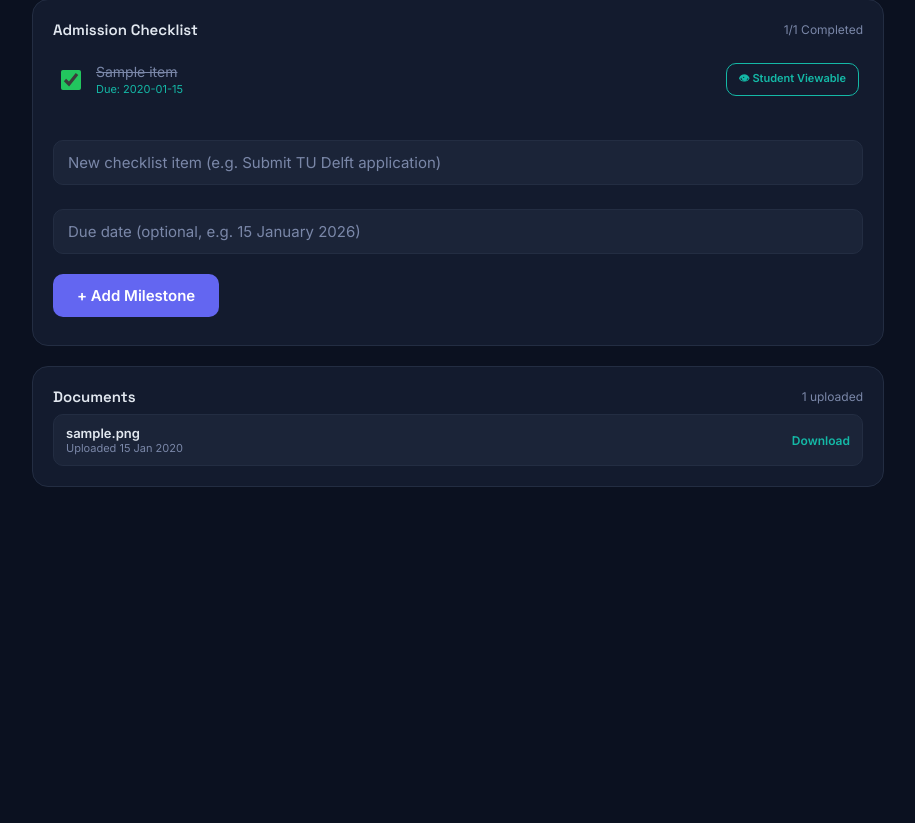
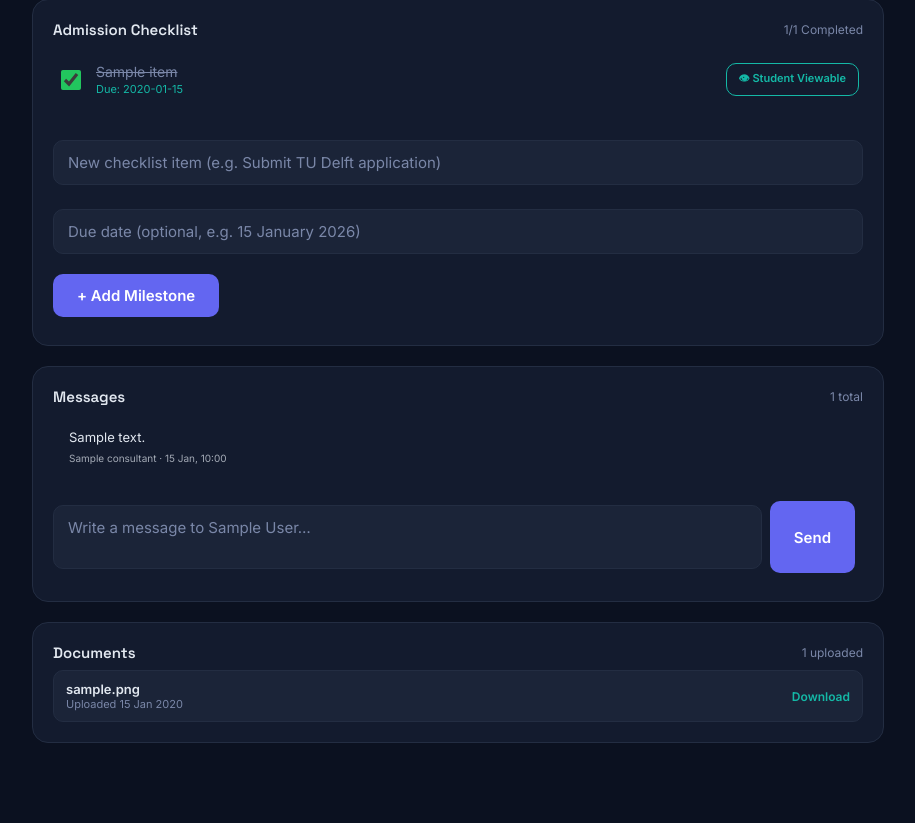
Before and after one commit to gulercihangir/study-abroad-dashboard, a Flask app: page /consultant/student/1 in a window 1280 px wide. Shown: the part 357-1180 px from the top of the page, without its empty margins (322-1237 px from the left). Before the commit the page ends 844 px from the top, so only its background shows below. Run offline with Flask 3, Linux system fonts and the light colour scheme; a user stored in the database is signed in; tables that the repository leaves empty hold one stand-in row (values such as "Sample post"); parts of the project's set-up code (start-up, migrations or seed data) failed here and were passed over.

Commit message:
Add messaging between consultant and student
Adds a Message model and a two-way thread: students message their
assigned consultant from a new /my-messages page, consultants reply
from the student's existing CRM detail page. Both views show the same
thread (consultant messages right-aligned/teal, student messages
left-aligned) with a scrollable history and a send form. Tested
end-to-end locally (register both sides, pair via the existing accept
flow, send from each direction, confirm both pages render correctly
and an unpaired student sees the right empty state).

Also includes a small pre-existing edit to MAJOR_ALIASES adding
Turkish/English art-related major aliases (güzel sanatlar, resim,
heykel, fotoğraf, müzik, etc.) — unrelated to messaging, already
staged from local editing.

```diff
--- a/app.py
+++ b/app.py
@@ -305,6 +305,19 @@
 
     def __repr__(self):
         return self.original_filename
+
+
+class Message(db.Model):
+    id = db.Column(db.Integer, primary_key=True)
+    student_id = db.Column(db.Integer, db.ForeignKey("student.id"), nullable=False)
+    sender_type = db.Column(db.String(10), nullable=False)  # "student" or "consultant"
+    body = db.Column(db.Text, nullable=False)
+    created_at = db.Column(db.DateTime, server_default=db.func.now())
+
+    student = db.relationship("Student", backref="messages")
+
+    def __repr__(self):
+        return f"{self.sender_type}: {self.body[:30]}"
 
 
 @login_manager.user_loader
@@ -468,6 +481,7 @@
     "ict & software engineering": ["bilgi teknolojileri"],
     "business information technology": ["işletme bilişim sistemleri", "isletme bilisim sistemleri"],
     "global sustainability science": ["sürdürülebilirlik bilimi", "surdurulebilirlik bilimi"],
+    "art": ["güzel sanatlar", "guzel sanatlar", "resim", "heykel", "fotoğraf", "fotograf", "müzik", "muzik", "performans", "music", "painting", "sculpture", "photography", "performance"],
 }
 
 
@@ -1351,6 +1365,13 @@
         return "Not authorized to view this student.", 403
 
     if request.method == "POST":
+        if request.form.get("form_type") == "message":
+            body = request.form.get("message_body", "").strip()
+            if body:
+                db.session.add(Message(student_id=student.id, sender_type="consultant", body=body))
+                db.session.commit()
+            return redirect(f"/consultant/student/{student_id}#messages")
+
         title = request.form.get("title", "").strip()
         due_date = request.form.get("due_date", "").strip()
         if title:
@@ -1366,6 +1387,7 @@
     )
     checklist = ChecklistItem.query.filter_by(student_id=student.id).order_by(ChecklistItem.created_at.asc()).all()
     documents = Document.query.filter_by(student_id=student.id).order_by(Document.uploaded_at.desc()).all()
+    messages = Message.query.filter_by(student_id=student.id).order_by(Message.created_at.asc()).all()
 
     student_cards, stats = get_consultant_overview(current_user)
 
@@ -1375,6 +1397,7 @@
         profile=latest_profile,
         checklist=checklist,
         documents=documents,
+        messages=messages,
         student_cards=student_cards,
         stats=stats,
         active_student_id=student.id,
@@ -1422,6 +1445,22 @@
         .all()
     )
     return render_template("my_checklist.html", items=items)
+
+
+# ─── Student <-> consultant messages ─────────────────────────────────────────
+
+@app.route("/my-messages", methods=["GET", "POST"])
+@student_required
+def my_messages():
+    if request.method == "POST":
+        body = request.form.get("message_body", "").strip()
+        if body and current_user.consultant_id:
+            db.session.add(Message(student_id=current_user.id, sender_type="student", body=body))
+            db.session.commit()
+        return redirect("/my-messages")
+
+    messages = Message.query.filter_by(student_id=current_user.id).order_by(Message.created_at.asc()).all()
+    return render_template("my_messages.html", messages=messages)
 
 
 # ─── Student's own documents ─────────────────────────────────────────────────
@@ -1682,10 +1721,11 @@
 # Student view is kept only as a fallback for edge cases (fixing a typo,
 # reassigning after a consultant leaves) rather than the everyday path.
 #
-# SavedAnswers, ChecklistItem, and Document intentionally have no admin view:
-# they're already fully manageable through the CRM (student profile chips,
-# milestone checklist, and document panel respectively), so a second raw-table
-# CRUD for the same data would just be redundant clutter with no real use.
+# SavedAnswers, ChecklistItem, Document, and Message intentionally have no
+# admin view: they're already fully manageable through the CRM (student
+# profile chips, milestone checklist, document panel, and message thread
+# respectively), so a second raw-table CRUD for the same data would just be
+# redundant clutter with no real use.
 admin.add_view(StudentAdmin(Student, db.session, name="Students", category="People"))
 admin.add_view(SecureModelView(Consultant, db.session, name="Consultants", category="People"))
 admin.add_view(SecureModelView(ConsultationLead, db.session, name="Consultation Leads", category="People"))
--- a/static/css/style.css
+++ b/static/css/style.css
@@ -1343,6 +1343,62 @@
   text-decoration: underline;
 }
 
+/* Message thread */
+.message-thread {
+  display: flex;
+  flex-direction: column;
+  gap: 10px;
+  max-height: 420px;
+  overflow-y: auto;
+  padding: 4px 2px;
+  margin-top: 8px;
+}
+
+.message-bubble {
+  max-width: 75%;
+  padding: 10px 14px;
+  border-radius: 14px;
+  font-size: 13px;
+  line-height: 1.45;
+}
+
+.message-bubble-body {
+  white-space: pre-wrap;
+  word-break: break-word;
+}
+
+.message-bubble-meta {
+  font-size: 10px;
+  margin-top: 4px;
+  opacity: 0.7;
+}
+
+.message-bubble.from-consultant {
+  align-self: flex-end;
+  background: var(--secondary);
+  color: #FFFFFF;
+}
+
+.message-bubble.from-student {
+  align-self: flex-start;
+  background: var(--muted);
+  color: var(--foreground);
+  border: 1px solid var(--border);
+}
+
+.message-form {
+  display: flex;
+  gap: 8px;
+  margin-top: 14px;
+}
+
+.message-form textarea {
+  flex: 1;
+  resize: none;
+  min-height: 44px;
+  font-family: inherit;
+}
+
 @media (max-width: 860px) {
   .crm-shell {
     grid-template-columns: 1fr;
--- a/templates/consultant_student_detail.html
+++ b/templates/consultant_student_detail.html
@@ -99,6 +99,34 @@
         </form>
       </div>
 
+      <div class="crm-panel" id="messages">
+        <div class="crm-panel-header">
+          <h2>Messages</h2>
+          <span class="crm-panel-header-meta">{{ messages|length }} total</span>
+        </div>
+
+        <div class="message-thread" id="message-thread">
+          {% if messages|length == 0 %}
+            <p style="font-size: 13px; color: var(--muted-foreground);">No messages yet — send the first one below.</p>
+          {% else %}
+            {% for m in messages %}
+              <div class="message-bubble from-{{ m.sender_type }}">
+                <div class="message-bubble-body">{{ m.body }}</div>
+                <div class="message-bubble-meta">
+                  {{ student.name if m.sender_type == "student" else current_user.name }} · {{ m.created_at.strftime("%d %b, %H:%M") }}
+                </div>
+              </div>
+            {% endfor %}
+          {% endif %}
+        </div>
+
+        <form method="POST" class="message-form">
+          <input type="hidden" name="form_type" value="message">
+          <textarea name="message_body" placeholder="Write a message to {{ student.name }}…" required></textarea>
+          <button type="submit">Send</button>
+        </form>
+      </div>
+
       <div class="crm-panel">
         <div class="crm-panel-header">
           <h2>Documents</h2>
@@ -138,6 +166,9 @@
           .then(() => location.reload());
       });
     });
+
+    const thread = document.getElementById('message-thread');
+    if (thread) thread.scrollTop = thread.scrollHeight;
   </script>
   <script>
     if ('serviceWorker' in navigator) {
--- a/templates/index.html
+++ b/templates/index.html
@@ -21,7 +21,7 @@
     </a>
     <div class="account-line">
       {% if current_user.is_authenticated %}
-        Logged in as {{ current_user.name }} — <a href="/my-checklist">My Checklist</a> — <a href="/my-documents">My Documents</a> — <a href="/logout">Log out</a>
+        Logged in as {{ current_user.name }} — <a href="/my-checklist">My Checklist</a> — <a href="/my-documents">My Documents</a> — <a href="/my-messages">My Messages</a> — <a href="/logout">Log out</a>
       {% else %}
         <a href="/login">Log in</a> or <a href="/register">Sign up</a>
       {% endif %}
--- a/templates/my_checklist.html
+++ b/templates/my_checklist.html
@@ -15,7 +15,7 @@
 </head>
 <body>
   <div style="text-align: right; font-size: 13px; margin-bottom: 20px;">
-    Logged in as {{ current_user.name }} — <a href="/my-documents" style="color: var(--secondary);">My Documents</a> — <a href="/logout" style="color: var(--secondary);">Log out</a>
+    Logged in as {{ current_user.name }} — <a href="/my-documents" style="color: var(--secondary);">My Documents</a> — <a href="/my-messages" style="color: var(--secondary);">My Messages</a> — <a href="/logout" style="color: var(--secondary);">Log out</a>
   </div>
 
   <a href="/" style="color: var(--secondary); font-size: 13px;">&larr; Back to dashboard</a>
--- a/templates/my_documents.html
+++ b/templates/my_documents.html
@@ -12,7 +12,7 @@
 </head>
 <body>
   <div style="text-align: right; font-size: 13px; margin-bottom: 20px;">
-    Logged in as {{ current_user.name }} — <a href="/my-checklist" style="color: var(--secondary);">My Checklist</a> — <a href="/logout" style="color: var(--secondary);">Log out</a>
+    Logged in as {{ current_user.name }} — <a href="/my-checklist" style="color: var(--secondary);">My Checklist</a> — <a href="/my-messages" style="color: var(--secondary);">My Messages</a> — <a href="/logout" style="color: var(--secondary);">Log out</a>
   </div>
 
   <a href="/" style="color: var(--secondary); font-size: 13px;">&larr; Back to dashboard</a>
```
Also changed, not shown: templates/my_messages.html (added, +65 -0 lines).
